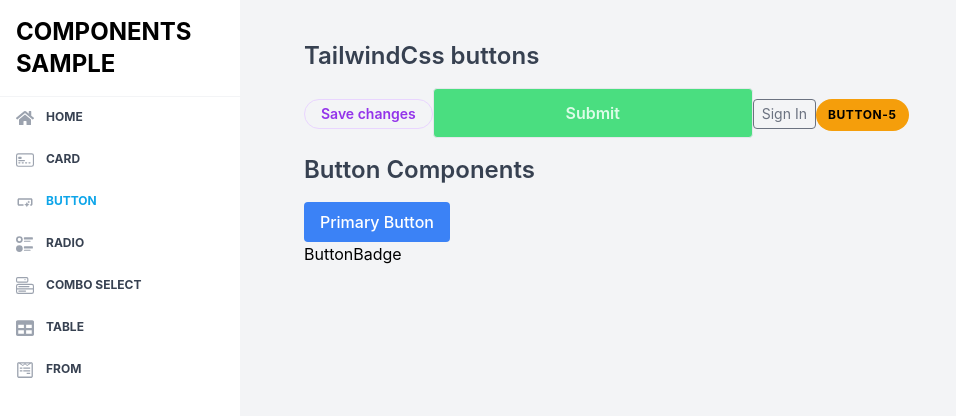
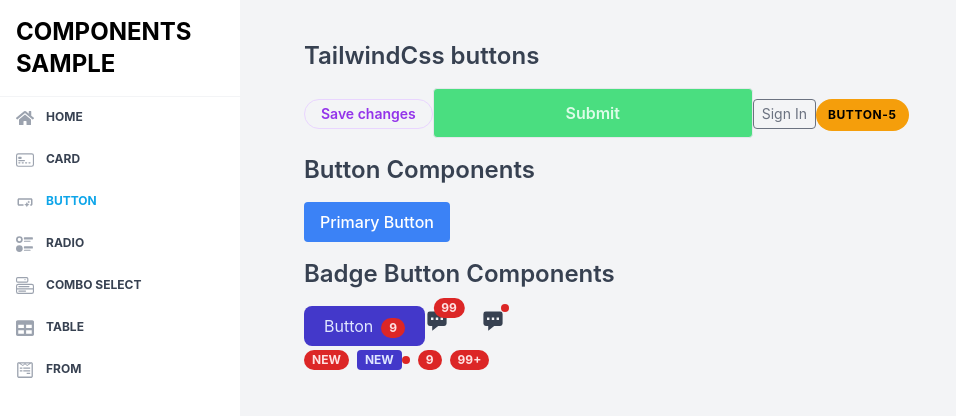
Before and after one commit to ellesis/tailwind-react, a React (Create React App) app: page /components/button in a window 1280 px wide. Shown: the top 416 px of the page, without its empty margins (0-956 px from the left). Built offline with nearby package versions, Linux system fonts and the light colour scheme.

Commit message:
add badge buttons

```diff
--- /dev/null
+++ b/src/components/buttons/BadgeNums.js
@@ -0,0 +1,20 @@
+import React from 'react'
+
+export default function BadgeNums({num}) {
+  return (
+    <>
+      <span class="relative inline-block">
+        <svg class="w-6 h-6 text-gray-700 fill-current" viewBox="0 0 20 20">
+          <path
+            d="M18 5v8a2 2 0 01-2 2h-5l-5 4v-4H4a2 2 0 01-2-2V5a2 2 0 012-2h12a2 2 0 012 2zM7 8H5v2h2V8zm2 0h2v2H9V8zm6 0h-2v2h2V8z"
+            clip-rule="evenodd"
+            fill-rule="evenodd"
+          ></path>
+        </svg>
+        <span class="absolute top-0 right-0 inline-flex items-center justify-center px-2 py-1 text-xs font-bold leading-none text-red-100 transform translate-x-1/2 -translate-y-1/2 bg-red-600 rounded-full">
+          {num}
+        </span>
+      </span>
+    </>
+  )
+}
--- a/src/components/buttons/ButtonBadge.js
+++ b/src/components/buttons/ButtonBadge.js
@@ -1,5 +1,14 @@
 import React from 'react'
 
-export default function ButtonBadge() {
-  return <div>ButtonBadge</div>
+export default function ButtonBadge({label, num}) {
+  return (
+    <>
+      <button class="h-10 px-5 text-indigo-100 transition-colors duration-150 bg-indigo-700 rounded-lg focus:shadow-outline hover:bg-indigo-800">
+        <span class="mr-2">{label}</span>
+        <span class="inline-flex items-center justify-center px-2 py-1 text-xs font-bold leading-none text-red-100 bg-red-600 rounded-full">
+          {num}
+        </span>
+      </button>
+    </>
+  )
 }
--- a/src/pages/components/button.js
+++ b/src/pages/components/button.js
@@ -1,6 +1,7 @@
 import React from 'react'
 
 import ButtonBadge from '../../components/buttons/ButtonBadge'
+import BadgeNums from '../../components/buttons/BadgeNums'
 
 /**
  * BtnPrimary Component
@@ -33,7 +34,45 @@
       <div className="subtitle">Button Components</div>
       <div>
         <BtnPrimary>Primary Button</BtnPrimary>
-        <ButtonBadge />
+      </div>
+
+      <div className="subtitle">Badge Button Components</div>
+      <div>
+        <ButtonBadge label={'Button'} num={'9'} />
+        <BadgeNums num={'99'} />
+
+        {/* no number */}
+        <span class="relative inline-block ml-8">
+          <svg class="w-6 h-6 text-gray-700 fill-current" viewBox="0 0 20 20">
+            <path
+              d="M18 5v8a2 2 0 01-2 2h-5l-5 4v-4H4a2 2 0 01-2-2V5a2 2 0 012-2h12a2 2 0 012 2zM7 8H5v2h2V8zm2 0h2v2H9V8zm6 0h-2v2h2V8z"
+              clip-rule="evenodd"
+              fill-rule="evenodd"
+            ></path>
+          </svg>
+          <span class="absolute top-0 right-0 inline-block w-2 h-2 transform translate-x-1/2 -translate-y-1/2 bg-red-600 rounded-full"></span>
+        </span>
+      </div>
+      {/* badge type */}
+      <div>
+        {/* new-01 */}
+        <span class="inline-flex items-center justify-center px-2 py-1 mr-2 text-xs font-bold leading-none text-red-100 bg-red-600 rounded-full">
+          NEW
+        </span>
+
+        {/* new-02 */}
+        <span class="inline-flex items-center justify-center px-2 py-1 text-xs font-bold leading-none text-indigo-100 bg-indigo-700 rounded">
+          NEW
+        </span>
+
+        {/* dot */}
+        <span class="inline-block w-2 h-2 mr-2 bg-red-600 rounded-full"></span>
+        <span class="inline-flex items-center justify-center px-2 py-1 mr-2 text-xs font-bold leading-none text-red-100 bg-red-600 rounded-full">
+          9
+        </span>
+        <span class="inline-flex items-center justify-center px-2 py-1 text-xs font-bold leading-none text-red-100 bg-red-600 rounded-full">
+          99+
+        </span>
       </div>
     </>
   )
```
